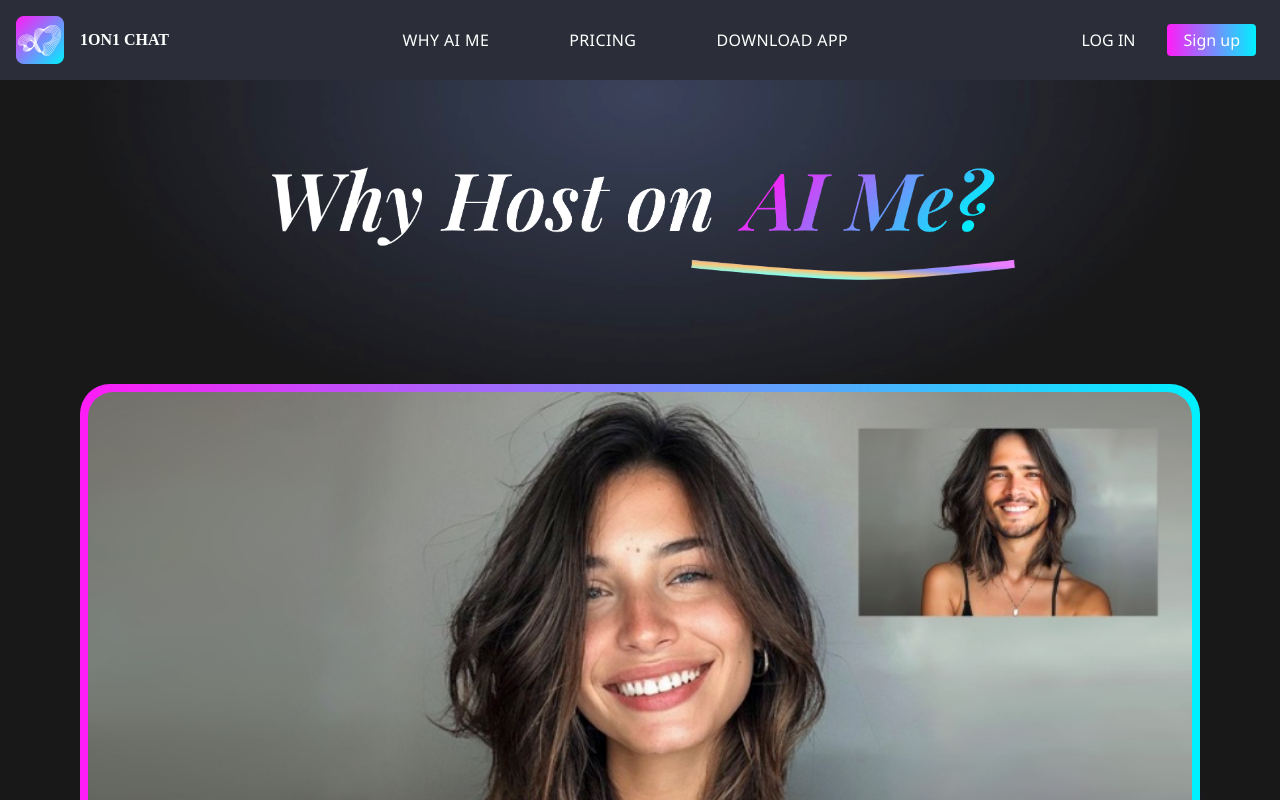
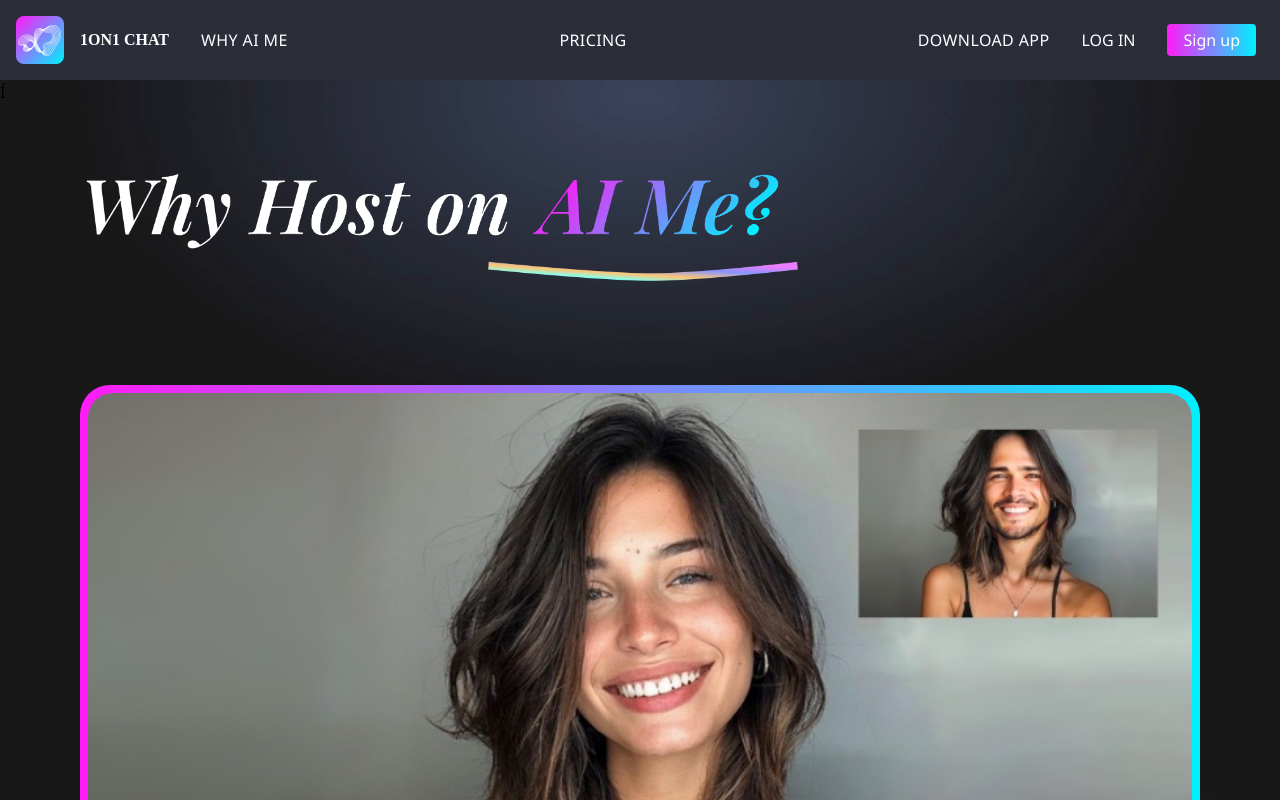
Before and after one commit to rickychan0611/popchat, a Next.js app: page /why-aime in a window 1280 px wide. Shown: the top 800 px of the page. Built offline with nearby package versions, Linux system fonts and the light colour scheme.

Commit message:
add mobile nav menu

```diff
--- a/src/components/AppBar.tsx
+++ b/src/components/AppBar.tsx
@@ -19,13 +19,13 @@ const AppBar = (props: Props) => {
           <div className='font-noto_serif font-bold cursor-pointer text-[16px]'
           >1ON1 CHAT</div>
         </div>
-        <div className='sm:flex flex-1 flex-row justify-center items-center gap-20 hidden'>
-          <div className='tracking-wide text-[16px] cursor-pointer'
+        <div className='sm:flex flex-1 flex-row justify-between items-center  hidden mx-8'>
+          <div className='tracking-wide text-[16px] cursor-pointer flex flex-1 '
             onClick={() => router.push('/why-aime')}>WHY AI ME</div>
-          <div className='tracking-wide text-[16px] cursor-pointer'
+          <div className='tracking-wide text-[16px] cursor-pointer flex flex-1 mx-4 '
             onClick={() => router.push('/pricing')}>PRICING</div>
           <div className='relative'>
-            <div className='tracking-wide text-[16px] cursor-pointer'
+            <div className='tracking-wide text-[16px] cursor-pointer flex flex-1 '
               onClick={() => { setOpen(!open) }}
               onMouseEnter={() => setOpen(true)}
               onMouseLeave={() => setOpen(false)}
--- a/src/components/Footer.tsx
+++ b/src/components/Footer.tsx
@@ -13,7 +13,7 @@ const Footer = (props: Props) => {
   const [openAffiliate, setOpenAffiliate] = useState(false)
 
   function sendEmail() {
-    const recipient = 'digipalca@gmail.com';
+    const recipient = 'digipalca@gmail.com'
     window.location.href = `mailto:${recipient}`;
   }
 
--- /dev/null
+++ b/src/components/NavMenu.tsx
@@ -0,0 +1,17 @@
+import { useRouter } from "next/router"
+
+const NavMenu = () => {
+  const router = useRouter()
+
+  return (
+    <div className='flex flex-1 flex-row justify-center items-center mx-8 z-10 gap-10 mb-8 text-[#3ECFEF] sm:hidden'>
+      <div className='tracking-wide text-[16px] cursor-pointer '
+        onClick={() => router.push('/why-aime')}>WHY AI ME</div>
+      <div className='tracking-wide text-[16px] cursor-pointer '
+        onClick={() => router.push('/pricing')}>PRICING</div>
+
+    </div>
+  )
+}
+
+export default NavMenu
--- a/src/pages/index.tsx
+++ b/src/pages/index.tsx
@@ -5,6 +5,7 @@ import { Router } from "lucide-react";
 import { useRouter } from "next/router";
 import { useState } from "react";
 import { Android_Download, H5_URL } from "@/constants/constant";
+import NavMenu from "@/components/NavMenu";
 const Home = () => {
 
   const router = useRouter();
@@ -31,8 +32,10 @@ const Home = () => {
     )
   }
 
+
+
   return (
-    <div className={`flex min-h-screen flex-col items-center justify-between bg-black`} >
+    <div className={`flex min-h-screen flex-col items-center justify-between bg-black `} >
       <div className="flex relative w-full h-full pt-24 flex-col pb-4 sm:pb-28"
         style={{
           backgroundImage: "url('/bg-1.jpg')",
@@ -41,6 +44,9 @@ const Home = () => {
           backgroundSize: 'cover',
         }}
       >
+
+        <NavMenu />
+
         <div className="w-full max-w-6xl mx-auto pt-0 sm:pt-10">
           <ResponsiveImage src="/briefIntroduction.png" className="rounded-[25px]" />
           <div className="w-full flex justify-center mt-6">
--- a/src/pages/why-aime.tsx
+++ b/src/pages/why-aime.tsx
@@ -33,7 +33,7 @@ const Home = () => {
 
   return (
     <div className={`flex min-h-screen flex-col items-center justify-between bg-black`} >
-      <div className="flex relative w-full h-full pt-24 flex-col pb-4 sm:pb-28"
+      <div className="flex relative w-full h-full pt-20 flex-col pb-4 sm:pb-28"
         style={{
           backgroundImage: "url('/bg-1.jpg')",
           backgroundRepeat: 'no-repeat',
@@ -41,8 +41,8 @@ const Home = () => {
           backgroundSize: 'cover',
         }}
       >
-        <div className="w-full max-w-6xl mx-auto pt-0 sm:pt-10">
-          <div className="w-full max-w-[750px] mx-auto">
+        Í        <div className="w-full max-w-6xl mx-auto pt-0 sm:pt-10">
+          <div className="w-full max-w-[750px] px-4">
             <ResponsiveImage src="/why-aime.png" />
           </div>
           <div className="w-full flex justify-center mt-6">
@@ -309,15 +309,17 @@ const Home = () => {
           </p>
           <Image src="/line-r.png" width={120} height={6} alt="line" className="object-contain hidden sm:block" />
         </div>
-        <div className="flex justify-start flex-col gap-2 mt-10 text-[40px]">
-          <div>6.1 1-on-1 Paid</div>
-          <div>6.2 Private Shows</div>
-          <div>6.3 Exclusive Video/Photo Unlock</div>
-          <div>6.4 Custom Media</div>
-          <div>6.5 Tips</div>
-          <div>6.6 AI persona chat income</div>
+        <div className="flex justify-start flex-col gap-2 mt-10 text-[32px]">
+          <div>- 1-on-1 Paid</div>
+          <div>- Private Shows</div>
+          <div>- Exclusive Video/Photo Unlock</div>
+          <div>- Custom Media</div>
+          <div>- Tips</div>
+          <div>- AI persona chat income</div>
         </div>
-        <div className="text-[20px] my-16 text-center px-4">
+        <div className="text-[20px] my-8 text-center px-4">
+          <div className='tracking-wide text-[40px] cursor-pointer mb-8 text-blue-500 underline'
+            onClick={() => router.push('/pricing')}>HOST PRICING</div>
           For more details, please contact: aime@aimeai.live
         </div>
       </div>
```
